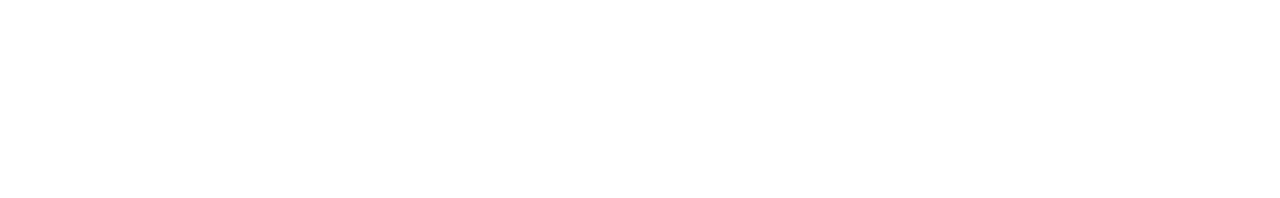
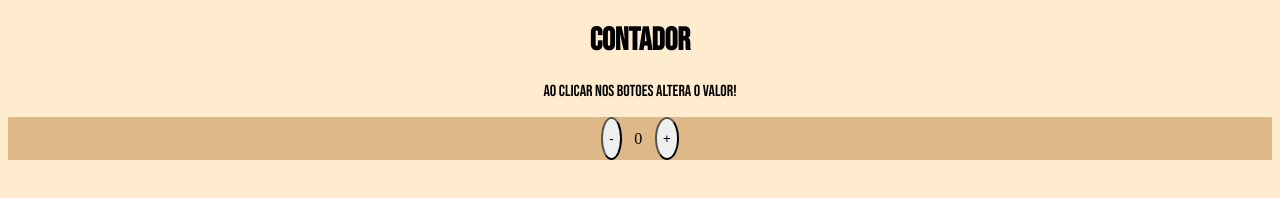
Before and after one commit to felipeguerreiro7/criando_um_contador, a plain HTML site: page index.html in a window 1280 px wide. Drawn offline with Linux system fonts and the light colour scheme.

Commit message:
tudo feito

```diff
--- a/css/style.css
+++ b/css/style.css
@@ -0,0 +1,28 @@
+@import url('https://fonts.googleapis.com/css2?family=Bebas+Neue&display=swap');
+:root{
+    --fonte-1: "Bebas Neue";
+}
+body{
+    background-color: blanchedalmond;
+}
+h1{
+    display: flex;
+    justify-content: center;
+    font-family: var(--fonte-1);
+}
+p{
+    display: flex;
+    justify-content: center;
+    font-family: var(--fonte-1)
+}
+#counter{
+    display: flex;
+    justify-content: center;
+    background-color: burlywood;
+}
+#currentNumber{
+    padding: 1%;
+}
+button{
+    border-radius: 50%;
+}
--- a/index.html
+++ b/index.html
@@ -5,9 +5,16 @@
     <meta http-equiv="X-UA-Compatible" content="IE=edge">
     <meta name="viewport" content="width=device-width, initial-scale=1.0">
     <link rel="stylesheet" href="css/style.css">
-    <title>Document</title>
+    <title>Contador</title>
 </head>
 <body>
+    <h1>Contador</h1>
+    <p>Ao clicar nos botoes altera o valor!</p>
+    <div id="counter">
+        <button name="subtrair" onclick="decrement()">-</button>
+        <span id="currentNumber">0</span>
+        <button name="adicionar" onclick="increment()">+</button>
+    </div>
     <script src="js/index.js"></script>
 </body>
 </html>
--- a/js/index.js
+++ b/js/index.js
@@ -0,0 +1,11 @@
+let currentNumberWrapper = document.getElementById("currentNumber")
+let currentNumber = 0
+
+const increment = () => {
+    currentNumber = currentNumber + 1
+    currentNumberWrapper.innerHTML = currentNumber
+}
+const decrement = () => {
+    currentNumber = currentNumber - 1
+    currentNumberWrapper.innerHTML = currentNumber
+}
```
